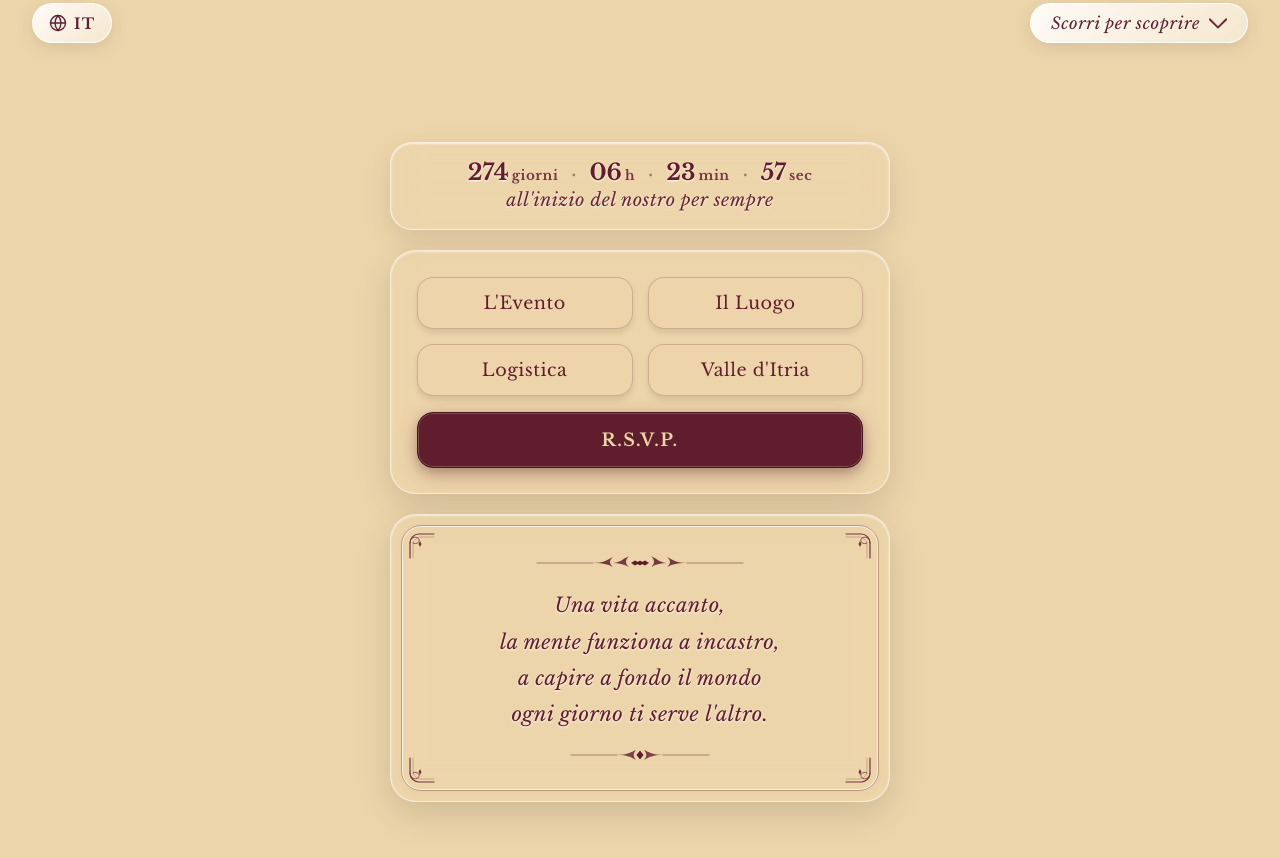
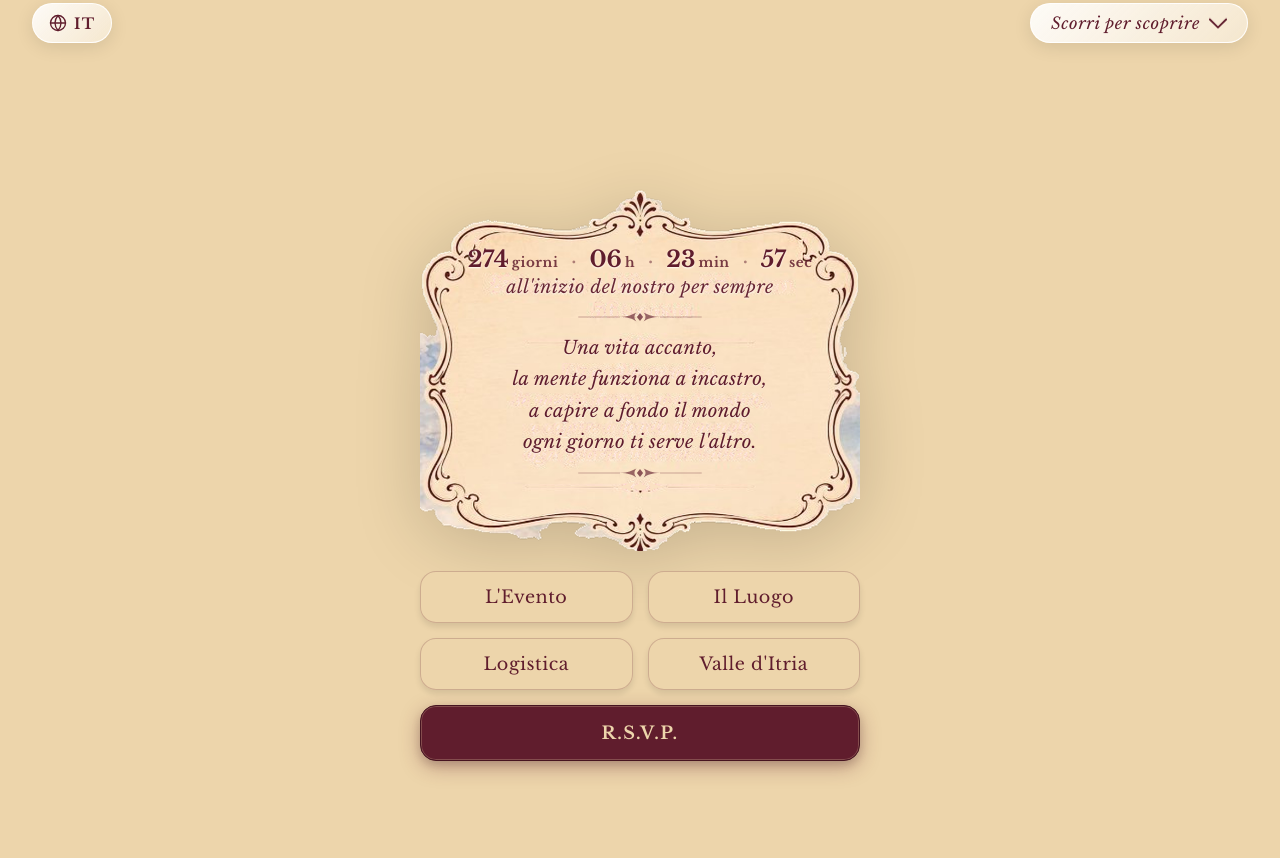
Before and after one commit to qu1sp/antonella-e-pasquale, a plain HTML site: page index.html in a window 1280 px wide. Shown: the part 728-1586 px from the top of the page. Drawn offline with nearby package versions, Linux system fonts and the light colour scheme; a web font is replaced by a local one.

Commit message:
Prova nuovo layout: cornice barocca Oat unificata (countdown e citazione) e pulsanti fluttuanti (v15.18)

```diff
--- a/index.html
+++ b/index.html
@@ -38,7 +38,7 @@
   <script src="https://unpkg.com/leaflet@1.9.4/dist/leaflet.js"></script>
 
   <!-- Foglio di Stile v15 (Hero Pulita, Conto alla Rovescia nella 2a Schermata & Bilingue) -->
-  <link rel="stylesheet" href="style.css?v=15.17">
+  <link rel="stylesheet" href="style.css?v=15.18">
 </head>
 <body>
 
@@ -123,8 +123,15 @@
 
     <div class="action-wrapper">
 
-      <!-- 1. CAPSULA CONTO ALLA ROVESCIA NELLA SECONDA SCHERMATA -->
-      <section class="countdown-action-capsule" aria-label="Conto alla rovescia per il nostro matrimonio">
+      <!-- ====================================================================
+           1. CORNICE BAROCCA (ACTION SECTION): CONTO ALLA ROVESCIA + CITAZIONE D'AMORE
+           Unificati all'interno della cornice d'epoca Oat con fregi e bordi barocchi
+           ==================================================================== -->
+      <section class="baroque-cartouche-card" aria-label="Conto alla Rovescia e Citazione d'Amore">
+        <div class="cartouche-content">
+
+          <!-- Conto alla Rovescia (Compatto su 1 riga) -->
+          <div class="cartouche-countdown">
             <div class="wedding-countdown countdown-horizontal-text" id="weddingCountdown">
               <div class="countdown-unit">
                 <span class="countdown-val" id="cdDays">000</span>
@@ -147,10 +154,46 @@
               </div>
             </div>
             <p class="countdown-tagline countdown-outro" data-i18n="cd_tagline">all'inizio del nostro per sempre</p>
+          </div>
+
+          <!-- Divisore Ornamentale Superiore -->
+          <div class="cartouche-divider" aria-hidden="true">
+            <svg class="cartouche-divider-svg" width="160" height="16" viewBox="0 0 170 18" fill="none" xmlns="http://www.w3.org/2000/svg">
+              <line x1="16" y1="9" x2="62" y2="9" stroke="#601D2D" stroke-width="0.8" stroke-linecap="round" opacity="0.55"/>
+              <line x1="108" y1="9" x2="154" y2="9" stroke="#601D2D" stroke-width="0.8" stroke-linecap="round" opacity="0.55"/>
+              <path d="M62 9C72 9 76 6 81 4C78 7 78 11 81 14C76 11 72 9 62 9Z" fill="#601D2D" fill-opacity="0.75"/>
+              <path d="M108 9C98 9 94 6 89 4C92 7 92 11 89 14C94 11 98 9 108 9Z" fill="#601D2D" fill-opacity="0.75"/>
+              <polygon points="85,4.5 88.5,9 85,13.5 81.5,9" fill="#601D2D" fill-opacity="0.85"/>
+            </svg>
+          </div>
+
+          <!-- Citazione d'Amore in Libre Baskerville corsivo -->
+          <blockquote class="cartouche-quote">
+            <p class="quote-verse" data-i18n="quote_v1">Una vita accanto,</p>
+            <p class="quote-verse" data-i18n="quote_v2">la mente funziona a incastro,</p>
+            <p class="quote-verse" data-i18n="quote_v3">a capire a fondo il mondo</p>
+            <p class="quote-verse" data-i18n="quote_v4">ogni giorno ti serve l'altro.</p>
+          </blockquote>
+
+          <!-- Divisore Ornamentale Inferiore -->
+          <div class="cartouche-divider" aria-hidden="true">
+            <svg class="cartouche-divider-svg" width="160" height="16" viewBox="0 0 170 18" fill="none" xmlns="http://www.w3.org/2000/svg">
+              <line x1="16" y1="9" x2="62" y2="9" stroke="#601D2D" stroke-width="0.8" stroke-linecap="round" opacity="0.55"/>
+              <line x1="108" y1="9" x2="154" y2="9" stroke="#601D2D" stroke-width="0.8" stroke-linecap="round" opacity="0.55"/>
+              <path d="M62 9C72 9 76 6 81 4C78 7 78 11 81 14C76 11 72 9 62 9Z" fill="#601D2D" fill-opacity="0.75"/>
+              <path d="M108 9C98 9 94 6 89 4C92 7 92 11 89 14C94 11 98 9 108 9Z" fill="#601D2D" fill-opacity="0.75"/>
+              <polygon points="85,4.5 88.5,9 85,13.5 81.5,9" fill="#601D2D" fill-opacity="0.85"/>
+            </svg>
+          </div>
+
+        </div>
       </section>
 
-      <!-- 2. SECONDO BLOCCO: I Bottoni di Navigazione + Bottone R.S.V.P. in Basso -->
-      <section class="glass-panel glass-card-nav" aria-label="Navigazione e Conferma Presenza">
+      <!-- ====================================================================
+           2. NAVIGAZIONE E CONFERMA PRESENZA (FLUTTUANTE SUL PAESAGGIO)
+           I 4 bottoni e il bottone RSVP fuori da qualsiasi riquadro di vetro
+           ==================================================================== -->
+      <section class="floating-nav-section" aria-label="Navigazione e Conferma Presenza">
 
         <!-- Griglia 2x2 dei 4 Bottoni Informativi in color Oat (#EDD5AB) con ombra -->
         <div class="grid-2x2">
@@ -180,78 +223,6 @@
           <button type="button" class="dash-btn btn-primary btn-rsvp-wide" data-modal-target="modal-rsvp" id="btnRsvp" aria-haspopup="dialog" aria-expanded="false">
             <span class="btn-text" data-i18n="btn_rsvp">R.S.V.P.</span>
           </button>
-        </div>
-
-      </section>
-
-      <!-- 3. TERZO BLOCCO: La Citazione con Cornice di Lusso e Fregi Fine-Art -->
-      <section class="glass-panel glass-card-quote luxury-quote-panel" aria-label="La Nostra Citazione">
-
-        <div class="luxury-quote-frame">
-
-          <!-- 4 Angoli Ornamentali SVG Fine-Art Filigree -->
-          <svg class="corner-filigree corner-tl" width="28" height="28" viewBox="0 0 28 28" fill="none" xmlns="http://www.w3.org/2000/svg" aria-hidden="true">
-            <path d="M2 26V11C2 6.03 6.03 2 11 2H26" stroke="#601D2D" stroke-width="1.2" stroke-linecap="round"/>
-            <path d="M5 26V13C5 8.58 8.58 5 13 5H26" stroke="#601D2D" stroke-width="0.6" stroke-opacity="0.5" stroke-linecap="round"/>
-            <path d="M2 11C2 7.5 5 4 9 5.5C11.5 6.5 12 9.5 9.5 11C7 12.5 5 11 5 11" stroke="#601D2D" stroke-width="0.8" stroke-linecap="round" stroke-linejoin="round"/>
-            <polygon points="12,9 13.5,12 12,15 10.5,12" fill="#601D2D"/>
-          </svg>
-
-          <svg class="corner-filigree corner-tr" width="28" height="28" viewBox="0 0 28 28" fill="none" xmlns="http://www.w3.org/2000/svg" aria-hidden="true">
-            <path d="M2 26V11C2 6.03 6.03 2 11 2H26" stroke="#601D2D" stroke-width="1.2" stroke-linecap="round"/>
-            <path d="M5 26V13C5 8.58 8.58 5 13 5H26" stroke="#601D2D" stroke-width="0.6" stroke-opacity="0.5" stroke-linecap="round"/>
-            <path d="M2 11C2 7.5 5 4 9 5.5C11.5 6.5 12 9.5 9.5 11C7 12.5 5 11 5 11" stroke="#601D2D" stroke-width="0.8" stroke-linecap="round" stroke-linejoin="round"/>
-            <polygon points="12,9 13.5,12 12,15 10.5,12" fill="#601D2D"/>
-          </svg>
-
-          <svg class="corner-filigree corner-bl" width="28" height="28" viewBox="0 0 28 28" fill="none" xmlns="http://www.w3.org/2000/svg" aria-hidden="true">
-            <path d="M2 26V11C2 6.03 6.03 2 11 2H26" stroke="#601D2D" stroke-width="1.2" stroke-linecap="round"/>
-            <path d="M5 26V13C5 8.58 8.58 5 13 5H26" stroke="#601D2D" stroke-width="0.6" stroke-opacity="0.5" stroke-linecap="round"/>
-            <path d="M2 11C2 7.5 5 4 9 5.5C11.5 6.5 12 9.5 9.5 11C7 12.5 5 11 5 11" stroke="#601D2D" stroke-width="0.8" stroke-linecap="round" stroke-linejoin="round"/>
-            <polygon points="12,9 13.5,12 12,15 10.5,12" fill="#601D2D"/>
-          </svg>
-
-          <svg class="corner-filigree corner-br" width="28" height="28" viewBox="0 0 28 28" fill="none" xmlns="http://www.w3.org/2000/svg" aria-hidden="true">
-            <path d="M2 26V11C2 6.03 6.03 2 11 2H26" stroke="#601D2D" stroke-width="1.2" stroke-linecap="round"/>
-            <path d="M5 26V13C5 8.58 8.58 5 13 5H26" stroke="#601D2D" stroke-width="0.6" stroke-opacity="0.5" stroke-linecap="round"/>
-            <path d="M2 11C2 7.5 5 4 9 5.5C11.5 6.5 12 9.5 9.5 11C7 12.5 5 11 5 11" stroke="#601D2D" stroke-width="0.8" stroke-linecap="round" stroke-linejoin="round"/>
-            <polygon points="12,9 13.5,12 12,15 10.5,12" fill="#601D2D"/>
-          </svg>
-
-          <!-- Fregio Botanico Superiore (Foglie d'Ulivo Pugliesi & Diamante Centrale) -->
-          <div class="luxury-ornament ornament-top" aria-hidden="true">
-            <svg class="botanical-svg" width="230" height="22" viewBox="0 0 230 22" fill="none" xmlns="http://www.w3.org/2000/svg">
-              <line x1="12" y1="11" x2="68" y2="11" stroke="#601D2D" stroke-width="0.8" stroke-linecap="round" opacity="0.6"/>
-              <line x1="162" y1="11" x2="218" y2="11" stroke="#601D2D" stroke-width="0.8" stroke-linecap="round" opacity="0.6"/>
-              <path d="M68 11C78 11 82 8 88 5C84 8 84 12 88 15C82 12 78 11 68 11Z" fill="#601D2D" fill-opacity="0.85"/>
-              <path d="M88 11C94 11 98 7 104 4C100 8 100 12 104 15C98 12 94 11 88 11Z" fill="#601D2D" fill-opacity="0.85"/>
-              <path d="M162 11C152 11 148 8 142 5C146 8 146 12 142 15C148 12 152 11 162 11Z" fill="#601D2D" fill-opacity="0.85"/>
-              <path d="M142 11C136 11 132 7 126 4C130 8 130 12 126 15C132 12 136 11 142 11Z" fill="#601D2D" fill-opacity="0.85"/>
-              <polygon points="115,11 110,8.5 106,11 110,13.5" fill="#601D2D"/>
-              <polygon points="115,11 120,8.5 124,11 120,13.5" fill="#601D2D"/>
-              <circle cx="115" cy="11" r="2.2" fill="#601D2D"/>
-            </svg>
-          </div>
-
-          <!-- Citazione d'Amore in Libre Baskerville corsivo -->
-          <blockquote class="quote-block">
-            <p class="quote-verse" data-i18n="quote_v1">Una vita accanto,</p>
-            <p class="quote-verse" data-i18n="quote_v2">la mente funziona a incastro,</p>
-            <p class="quote-verse" data-i18n="quote_v3">a capire a fondo il mondo</p>
-            <p class="quote-verse" data-i18n="quote_v4">ogni giorno ti serve l'altro.</p>
-          </blockquote>
-
-          <!-- Fregio Floreale / Calligrafico Inferiore -->
-          <div class="luxury-ornament ornament-bottom" aria-hidden="true">
-            <svg class="botanical-svg" width="170" height="18" viewBox="0 0 170 18" fill="none" xmlns="http://www.w3.org/2000/svg">
-              <line x1="16" y1="9" x2="62" y2="9" stroke="#601D2D" stroke-width="0.8" stroke-linecap="round" opacity="0.6"/>
-              <line x1="108" y1="9" x2="154" y2="9" stroke="#601D2D" stroke-width="0.8" stroke-linecap="round" opacity="0.6"/>
-              <path d="M62 9C72 9 76 6 81 4C78 7 78 11 81 14C76 11 72 9 62 9Z" fill="#601D2D" fill-opacity="0.8"/>
-              <path d="M108 9C98 9 94 6 89 4C92 7 92 11 89 14C94 11 98 9 108 9Z" fill="#601D2D" fill-opacity="0.8"/>
-              <polygon points="85,4.5 88.5,9 85,13.5 81.5,9" fill="#601D2D"/>
-            </svg>
-          </div>
-
         </div>
 
       </section>
@@ -536,6 +507,6 @@
   </template>
 
   <!-- Script Funzionale Versione 15 (Bilingue IT/EN, Countdown nell'Action Section, Modali, RSVP) -->
-  <script src="script.js?v=15.17"></script>
+  <script src="script.js?v=15.18"></script>
 </body>
 </html>
--- a/style.css
+++ b/style.css
@@ -590,23 +590,7 @@ body::before {
   gap: clamp(16px, 2.5vh, 22px);
 }
 
-/* CAPSULA CONTO ALLA ROVESCIA NELLA SECONDA SCHERMATA (ACTION SECTION) */
-.countdown-action-capsule {
-  width: 100%;
-  display: flex;
-  flex-direction: column;
-  align-items: center;
-  justify-content: center;
-  padding: clamp(14px, 2.4vh, 18px) clamp(16px, 3.5vw, 24px);
-  background: rgba(237, 213, 171, 0.50);
-  backdrop-filter: blur(16px);
-  -webkit-backdrop-filter: blur(16px);
-  border: 1px solid rgba(255, 255, 255, 0.65);
-  border-radius: 22px;
-  box-shadow: 0 10px 30px rgba(0, 0, 0, 0.10),
-              inset 0 1px 2px rgba(255, 255, 255, 0.70);
-  box-sizing: border-box;
-}
+
 
 .wedding-countdown.countdown-horizontal-text {
   display: flex;
@@ -652,17 +636,14 @@ body::before {
 }
 
 @media (max-width: 380px) {
-  .luxury-quote-frame {
-    padding: 1.25rem 0.85rem;
-  }
-  .corner-filigree {
-    width: 22px;
-    height: 22px;
-  }
-  .corner-tl { top: 4px; left: 4px; }
-  .corner-tr { top: 4px; right: 4px; }
-  .corner-bl { bottom: 4px; left: 4px; }
-  .corner-br { bottom: 4px; right: 4px; }
+  .baroque-cartouche-card {
+    padding: clamp(28px, 5vh, 38px) clamp(18px, 4vw, 28px);
+    min-height: 310px;
+  }
+  .cartouche-quote {
+    font-size: 0.92rem;
+    line-height: 1.48;
+  }
 }
 
 .countdown-sep {
@@ -687,155 +668,78 @@ body::before {
 }
 
 /* --------------------------------------------------------------------------
-   6. ACTION SECTION (SECONDA SCHERMATA: DUE BLOCCHI GLASS SEPARATI)
-   - Blocco 1: I 4 bottoni e il bottone RSVP
-   - Blocco 2: La citazione d'amore tra linee Fine Art
-   Entrambi con base cromatica calda Oat: background: rgba(237, 213, 171, 0.45)
+   7. BAROQUE CARTOUCHE CARD (CORNICE BAROCCA UNIFICATA)
+   Racchiude Conto alla Rovescia e Citazione d'Amore nello stile Oat d'epoca
    -------------------------------------------------------------------------- */
-.action-section {
-  min-height: 100vh;
-  min-height: 100dvh;
-  width: 100%;
+.baroque-cartouche-card {
+  width: 100%;
+  max-width: 440px;
+  margin: 0 auto;
+  position: relative;
+  background-image: url('cornice-barocca.png');
+  background-size: 100% 100%;
+  background-repeat: no-repeat;
+  background-position: center;
+  filter: drop-shadow(0 12px 32px rgba(0, 0, 0, 0.16));
+  box-sizing: border-box;
+  min-height: clamp(330px, 46vh, 405px);
   display: flex;
   align-items: center;
   justify-content: center;
-  padding: clamp(50px, 8vh, 85px) clamp(16px, 4vw, 24px);
-  box-sizing: border-box;
-  position: relative;
-  z-index: 6;
-}
-
-.action-wrapper {
-  width: 100%;
-  max-width: 500px;
-  margin: 0 auto;
+  padding: clamp(36px, 5.8vh, 48px) clamp(26px, 5.8vw, 42px);
+}
+
+.cartouche-content {
+  width: 100%;
   display: flex;
   flex-direction: column;
-  gap: clamp(16px, 2.5vh, 24px); /* Stacco visivo netto tra i due blocchi */
-}
-
-/* Stile Base Condiviso per entrambi i Blocchi Glass (Vetro Caldo Oat) */
-.glass-panel {
-  width: 100%;
-  background: rgba(237, 213, 171, 0.45); /* Base Oat calda per eliminare il tono scuro del prato */
-  backdrop-filter: blur(16px);
-  -webkit-backdrop-filter: blur(16px);
-  border: 1px solid rgba(255, 255, 255, 0.55);
-  border-radius: 26px;
-  box-shadow: 0 12px 36px rgba(0, 0, 0, 0.13),
-              inset 0 1px 2px rgba(255, 255, 255, 0.6);
-  box-sizing: border-box;
-}
-
-/* --------------------------------------------------------------------------
-   7. PRIMO BLOCCO (IN ALTO): LA CITAZIONE D'AMORE CON CORNICE DI LUSSO & FREGI
-   - Passe-partout con doppia linea dorata/bordeaux
-   - 4 Angoli con filigrana ornamentale SVG
-   - Fregi botanici con foglie d'ulivo pugliesi e diamante centrale
-   -------------------------------------------------------------------------- */
-.glass-card-quote {
-  padding: 10px; /* Bordo esterno passe-partout per far respirare la cornice interna */
+  align-items: center;
+  text-align: center;
+  z-index: 2;
+}
+
+.cartouche-countdown {
+  width: 100%;
   display: flex;
   flex-direction: column;
   align-items: center;
-  position: relative;
-  overflow: visible;
-}
-
-.luxury-quote-frame {
-  width: 100%;
-  border: 1px solid rgba(96, 29, 45, 0.32); /* Filetto bordeaux fine-art */
-  border-radius: 20px;
-  padding: clamp(1.4rem, 3.2vh, 1.9rem) clamp(1.1rem, 3.2vw, 1.8rem);
-  box-sizing: border-box;
-  position: relative;
-  box-shadow: inset 0 0 0 1px rgba(255, 255, 255, 0.65), /* Secondo filetto interno luminoso */
-              0 2px 10px rgba(96, 29, 45, 0.04);
-  display: flex;
-  flex-direction: column;
-  align-items: center;
-  text-align: center;
-}
-
-/* 4 Angoli Ornamentali SVG Fine-Art Filigree */
-.corner-filigree {
-  position: absolute;
-  width: 28px;
-  height: 28px;
-  pointer-events: none;
-  z-index: 2;
-  opacity: 0.88;
-  transition: opacity 0.3s ease;
-}
-
-.corner-tl {
-  top: 6px;
-  left: 6px;
-}
-
-.corner-tr {
-  top: 6px;
-  right: 6px;
-  transform: scaleX(-1);
-}
-
-.corner-bl {
-  bottom: 6px;
-  left: 6px;
-  transform: scaleY(-1);
-}
-
-.corner-br {
-  bottom: 6px;
-  right: 6px;
-  transform: scale(-1, -1);
-}
-
-/* Fregi Botanici Superiore e Inferiore */
-.luxury-ornament {
-  display: flex;
-  align-items: center;
   justify-content: center;
-  width: 100%;
-  max-width: 250px;
-  margin: 0 auto;
-}
-
-.ornament-top {
-  margin-bottom: 0.95rem;
-}
-
-.ornament-bottom {
-  margin-top: 0.95rem;
-}
-
-.botanical-svg {
+  margin-bottom: clamp(4px, 0.8vh, 8px);
+}
+
+.cartouche-divider {
+  display: flex;
+  align-items: center;
+  justify-content: center;
+  width: 100%;
+  margin: clamp(3px, 0.6vh, 7px) auto;
+}
+
+.cartouche-divider-svg {
   display: block;
-  max-width: 100%;
+  max-width: clamp(135px, 34vw, 170px);
   height: auto;
-}
-
-/* Citazione d'Amore in Libre Baskerville corsivo */
-.quote-block {
+  opacity: 0.85;
+}
+
+.cartouche-quote {
   font-family: var(--font-quote);
   font-style: italic;
-  font-size: clamp(1.04rem, 3vw, 1.25rem);
+  font-size: clamp(0.96rem, 2.5vw, 1.15rem);
   font-weight: 400;
-  line-height: 1.62;
-  letter-spacing: 0.025em;
-  color: var(--color-bordeaux);
-  text-shadow: 0 1px 2px rgba(255, 255, 255, 0.9);
-  padding: 0 8px;
-  margin: 0 auto;
+  line-height: 1.54;
+  letter-spacing: 0.02em;
+  color: var(--color-bordeaux);
+  text-shadow: 0 1px 1px rgba(255, 255, 255, 0.5);
+  padding: 0 6px;
+  margin: clamp(2px, 0.5vh, 6px) auto;
   text-align: center;
-  max-width: 440px;
-  position: relative;
-  z-index: 2;
+  max-width: 360px;
 }
 
 .quote-verse {
   display: block;
-  margin-bottom: 4px;
+  margin-bottom: 3px;
 }
 
 .quote-verse:last-child {
@@ -843,14 +747,17 @@ body::before {
 }
 
 /* --------------------------------------------------------------------------
-   8. SECONDO BLOCCO (IN BASSO): NAVIGAZIONE SECONDARIA E BOTTONE R.S.V.P.
+   8. NAVIGAZIONE E CONFERMA PRESENZA (FLUTTUANTE SUL PAESAGGIO)
+   Fuori da qualsiasi riquadro in vetro, i bottoni poggiano direttamente sullo sfondo
    -------------------------------------------------------------------------- */
-.glass-card-nav {
-  padding: clamp(1.4rem, 3.2vh, 1.8rem) clamp(1.2rem, 3.5vw, 1.6rem);
+.floating-nav-section {
+  width: 100%;
+  max-width: 440px;
+  margin: 0 auto;
   display: flex;
   flex-direction: column;
   align-items: center;
-  gap: clamp(13px, 2.4vw, 16px);
+  gap: clamp(12px, 2.2vw, 15px);
 }
 
 .rsvp-horizontal-wrapper {
```
Also changed, not shown: cornice-barocca.png (added), 1 other file. Lines whose indentation alone changed are shown as unchanged.
